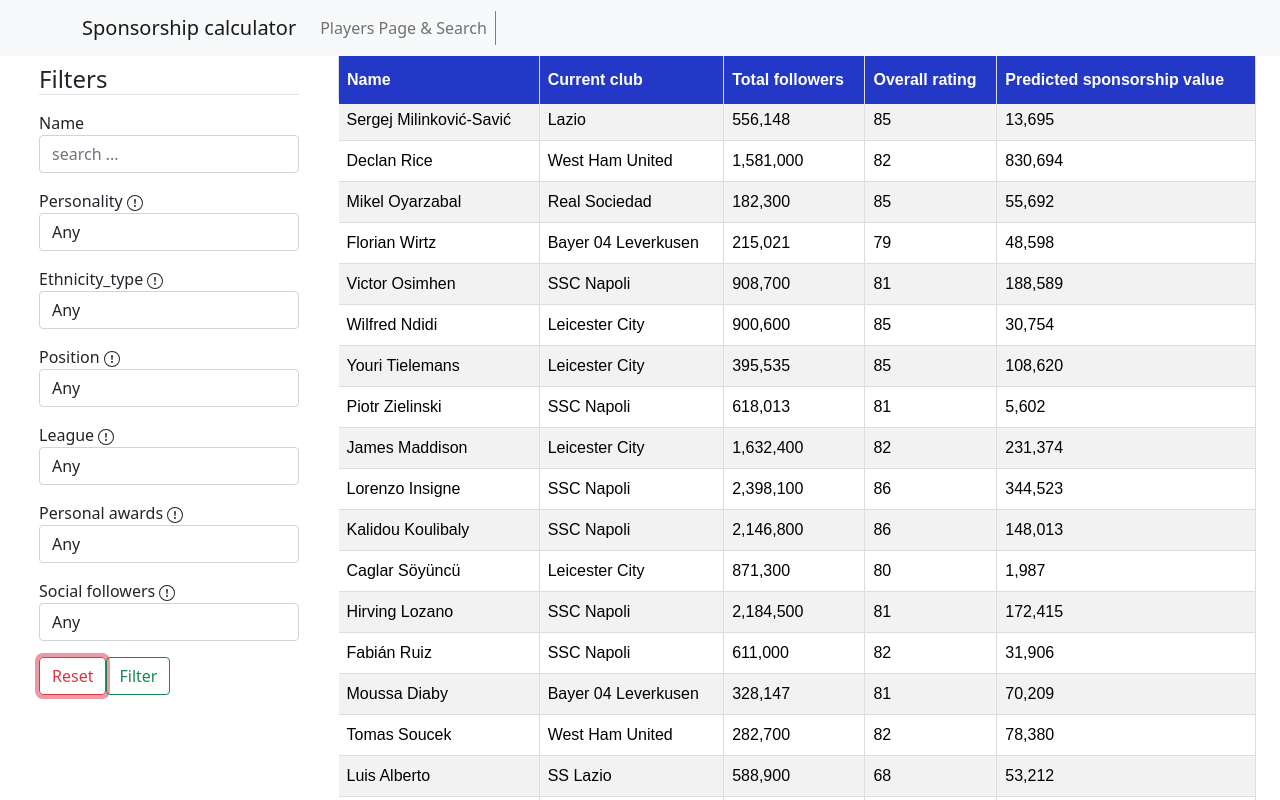
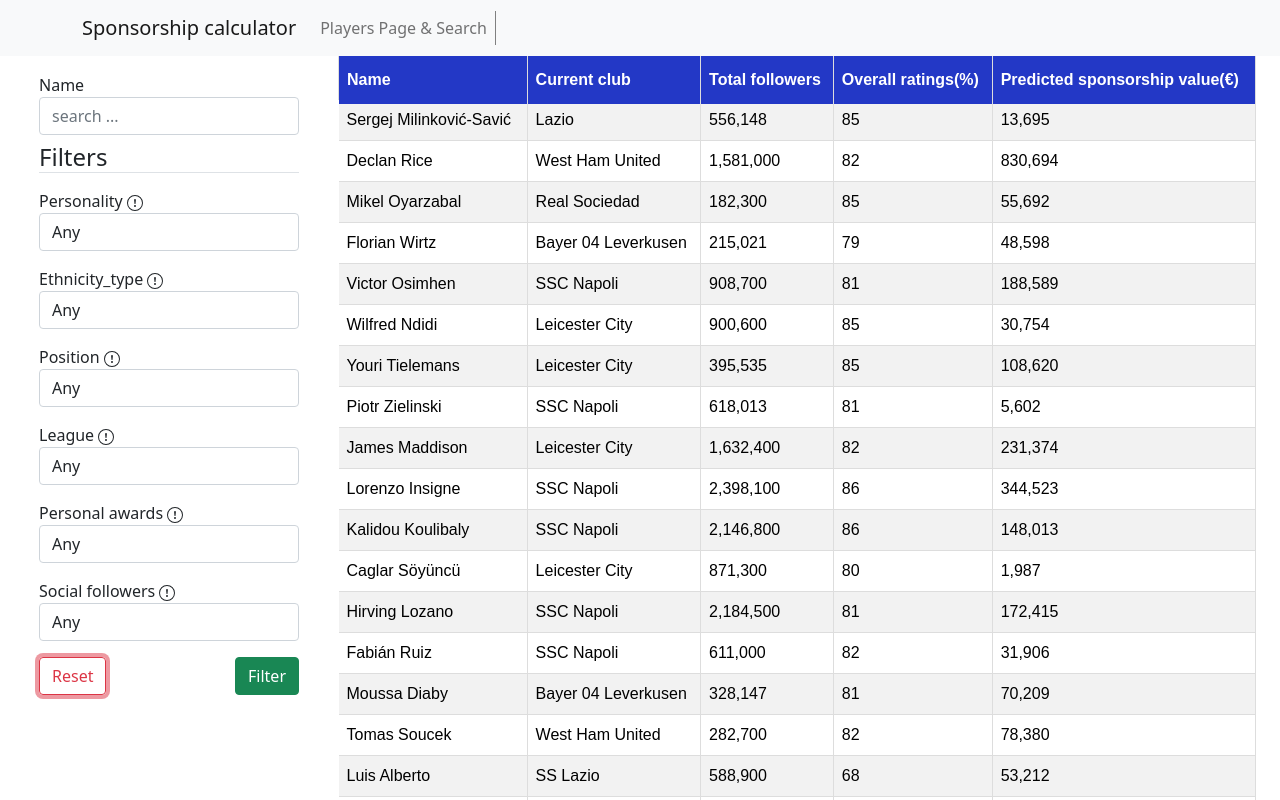
Before and after one commit to medhatjachour/sponsorShipDemo, a React (Create React App) app: page /#/ in a window 1280 px wide. Both pictures are taken after a click on the button "Reset". Shown: the top 800 px of the page. Built offline with nearby package versions, Linux system fonts and the light colour scheme.

Commit message:
filiters

```diff
--- a/src/components/Filter.jsx
+++ b/src/components/Filter.jsx
@@ -5,19 +5,14 @@
 import { BsExclamationCircle } from "react-icons/bs";
 
 const Filter = ({
+  onHandleFilters,
   onNameFilter,
   personality_type ,
-  onPersonalityFilter,
   ethnicity_type,
-  onEthinictyFilter,
   player_position,
-  onPositionFilter,
   player_league,
-  onLeagueFilter,
   player_awards,
-  onAwardsFilter,
-  onSocialFilter,
-  onReset
+  onReset,
 
 }) => {
 
@@ -32,71 +27,100 @@
   });
 
 
+
   const handleInput = (field) => (event) => {
     const { value } = event.target;
+    delete filters[field];
 
+    //setFilters({...filters,[field]: value,});
+    setFilters({[field]: value,...filters})
+
+    if (field =" name"){
+    //onNameFilter(document.getElementById("name").value);
+  }
+
+    /*
+      onNameFilter(value)
     console.log(filters);
-    setFilters({
-      ...filters,
-      [field]: value,
-    });
+    onPersonalityFilter(document.getElementById("personality_type").value);
+    onEthinictyFilter(document.getElementById("ethnicity_type").value);
+    onPositionFilter(document.getElementById("player_position").value);
+    onLeagueFilter(document.getElementById("player_league").value);
+    onSocialFilter(document.getElementById("Social").value);
+    onAwardsFilter(document.getElementById("awards").value);
 
-    console.log(field);
-    console.log(value);
+    /*
     switch (field) {
       case "name":
-        console.log("name");
         onNameFilter(value);
-        //break;
+        break;
       case "personality":
-        console.log("personality");
         onPersonalityFilter(value);
-       // break;
+        break;
       case "ethnicity":
-        console.log("ethnicity");
         onEthinictyFilter(value);
-       // break;
+        break;
       case "position":
-        console.log("position");
         onPositionFilter(value);
-       // break;
+        break;
       case "league":
-        console.log("league");
         onLeagueFilter(value);
-       // break;
+        break;
       case "awards":
-        console.log("awards");
         onAwardsFilter(value);
-        //break;
+        break;
       case "follower":
-        console.log("follower");
        onSocialFilter(value);
-        // break;
+       break;
       default:
-        console.log("default");
         break;
-    }
+    }*/
+
   };
+ const handleFilters = ()=>{
+  console.log(filters);
+  onHandleFilters(filters)
 
-console.log(filters);
+
+ }
+
+
+const reset =() =>{
+  document.getElementById("player_position").selectedIndex = 0;
+  document.getElementById("personality_type").selectedIndex = 0;
+  document.getElementById("ethnicity_type").selectedIndex = 0;
+  document.getElementById("player_league").selectedIndex = 0;
+  document.getElementById("awards").selectedIndex = 0;
+  document.getElementById("Social").selectedIndex = 0;
+  setFilters({
+    name:"",
+    personality: "",
+    ethnicity: "",
+    position:"",
+    league: "",
+    awards: "",
+    follower: "",
+  })
+}
     return (
         <div className='holder_filter'>
     <div className="row ">
-      <div className="col">
-        <h4 className="border-bottom">Filters</h4>
-      </div>
 
-      <div className="col-sm-12 my-2">
+    <div className="col-sm-12 my-2">
         <label htmlFor="name">Name</label>
         <input
           placeholder='search ...'
           type="text"
           className="form-control"
           id="name"
+          onChange={handleInput("name")}
           value={filters.name}
-          onChange={handleInput("name")}
         />
       </div>
+      <div className="col">
+        <h4 className="border-bottom">Filters</h4>
+      </div>
+
 
       <div className="col-sm-12 my-2">
         <label htmlFor="name">Personality <BsExclamationCircle/> </label>
@@ -193,7 +217,7 @@
         <label htmlFor="gender">Social followers  <BsExclamationCircle/> </label>
         <select
           className="form-control"
-          id="gender"
+          id="Social"
           onChange={handleInput("follower")}
         >
           <option value="Any">Any</option>
@@ -207,8 +231,8 @@
       </div>
 
       <div className="col-sm-12 my-2">
-      <Button variant="outline-danger" onClick={onReset}>Reset</Button>
-      <Button variant="outline-success">Filter</Button>
+      <span onClick={reset}> <Button variant="outline-danger" onClick={onReset}> Reset </Button></span>
+      <Button variant="success" onClick={handleFilters}>Filter</Button>
       </div>
 
     </div>
--- a/src/components/filter.css
+++ b/src/components/filter.css
@@ -15,3 +15,6 @@
     margin: 0px;
     padding: 0px;
 }
+.btn-success{
+    float: right;
+}
--- a/src/components/table.jsx
+++ b/src/components/table.jsx
@@ -11,8 +11,8 @@
                     <th >Name</th>
                     <th>Current club</th>
                     <th>Total followers</th>
-                    <th>Overall rating</th>
-                    <th>Predicted sponsorship value</th>
+                    <th>Overall ratings(%)</th>
+                    <th>Predicted sponsorship value(€)</th>
                 </tr>
 
                 {data.map(item => (
@@ -22,7 +22,7 @@
                     <td><NavLink to={`/Playerpage/${item.id-1}`}> {item.Current_club}</NavLink></td>
                     <td><NavLink to={`/Playerpage/${item.id-1}`}>{parseInt(item.Total_Followers).toLocaleString("en-US")}</NavLink></td>
                     <td><NavLink to={`/Playerpage/${item.id-1}`}>{item.Overall_rating} </NavLink></td>
-                    <td><NavLink to={`/Playerpage/${item.id-1}`}>{item.Predicted_Sponsorship_value}</NavLink> </td>
+                    <td><NavLink to={`/Playerpage/${item.id-1}`}>{parseInt(item.Predicted_Sponsorship_value).toLocaleString("en-US")}</NavLink> </td>
 
                     </tr>
                 ))}
--- a/src/pages/Home.jsx
+++ b/src/pages/Home.jsx
@@ -4,17 +4,18 @@
 import Filter from "../components/Filter";
 import "./home.css";
 
+
 const Home = () => {
   const [query, setQuery] = useState(Users);
-
+  let theData = Users
 
   const handleFilterName = (name) => {
-    if (!name) {
+    if (!name || name === " ") {
        return setQuery(Users)
     }
     else{
 
-    const filteredData = query.filter((item) => {
+    const filteredData = Users.filter((item) => {
       if (item.Name.toLowerCase().includes(name.toLowerCase())) {
         return item;
       }
@@ -23,173 +24,222 @@
   }
   };
 
-  const generatePersonality_TypeDataForDropdown = () => {
-    return [...new Set(Users.map((item) => item.Personality_Type))];
-  };
 
-  const handleFilterPersonality = (personality) => {
-    if (personality === "Any"){
-    setQuery(Users);
+  const handleFilters = (filters) =>{
+
+    for (let index = 0; index < (Object.keys(filters)).length; index++) {
+     const field = Object.keys(filters)[index]
+     const value = filters[Object.keys(filters)[index]]
+      console.log("heData");
+      console.log(theData);
+     switch (field) {
+       case "name":
+         //onNameFilter(value);
+            if (!value) {
+              return setQuery(theData)
             }
             else{
 
-    setQuery(Users);
-    const filteredData = query.filter((item) => {
-      if (item.Personality_Type === personality) {
+            const filteredData = theData.filter((item) => {
+              if (item.Name.toLowerCase().includes(value.toLowerCase())) {
+                return item;
+              }
+            });
+            setQuery(filteredData);
+            theData = filteredData
+          }
+         break;
+       case "personality":
+
+          console.log("personality");
+          if (value === "Any" || !value){
+          setQuery(theData);
+          }
+          else{
+
+          const filteredDataPersonality = theData.filter((item) => {
+            if (item.Personality_Type === value) {
+              return item;
+            }
+          });
+          setQuery(filteredDataPersonality);
+          console.log(filteredDataPersonality)
+          theData = filteredDataPersonality
+        }
+
+         break;
+
+       case "ethnicity":
+          console.log("ethnicity");
+          if (value === "Any" || !value){
+            setQuery(theData)
+          }
+          else{
+          const filteredDataEthnicity = theData.filter((item) => {
+            if (item.Ethnicity === value ){
               return item  ;
             }
           });
-    setQuery(filteredData);
-  }
+          setQuery(filteredDataEthnicity);
+          console.log(filteredDataEthnicity)
+          theData = filteredDataEthnicity
         };
+         break;
+       case "position":
 
-  const generateEthnicityDataForDropdown = () => {
-    return [...new Set(Users.map((item) => item.Ethnicity))];
-  };
-
-  const handleFilterEthnicity= (ethnicity) => {
-    if (ethnicity === "Any"){
-      setQuery(Users)
+          console.log("position");
+          if (value === "Any" || !value){
+            setQuery(theData)
           }
           else{
-    const filteredData = query.filter((item) => {
-      if (item.Ethnicity === ethnicity ){
+          const filteredDataPosition = theData.filter((item) => {
+            if (item.League_Position === value ){
+              return item  ;
+            }
+          });
+          setQuery(filteredDataPosition);
+          console.log(filteredDataPosition)
+          theData = filteredDataPosition
+        }
+
+         break;
+       case "league":
+          console.log("league");
+          if (value === "Any" || !value){
+           setQuery(theData)
+          }
+          else{
+          const filteredDataLeague = theData.filter((item) => {
+            if (item.League === value ){
               return item  ;
             }
           });
 
-    setQuery(filteredData);
+          setQuery(filteredDataLeague);
+          console.log(filteredDataLeague)
+          theData = filteredDataLeague
         }
+
+         break;
+       case "awards":
+          console.log("awards");
+
+          if (value === "Any" || !value){
+           setQuery(theData)
+          }
+          else{
+          const filteredDataAwards = theData.filter((item) => {
+            const stAward = `${item.Individual_Awards }`
+
+            if (stAward.toString() === value ){
+              return item  ;
+            }
+          });
+          theData = filteredDataAwards
+          console.log(filteredDataAwards)
+          setQuery(filteredDataAwards);
+          }
+
+         break;
+       case "follower":
+
+          if (value === "Any" || !value){
+            setQuery(theData)
+          }
+          else if (value === "100000"){
+            const filteredDataFollowers = theData.filter((item) => {
+              const stdt = `${item.Total_Followers }`
+              const stSlct = value
+
+              if (parseInt(stdt) <= stSlct ){
+                return item  ;
+              }
+            });
+            setQuery(filteredDataFollowers);
+            theData = filteredDataFollowers
+          }
+
+          else if (value === "250000"){
+            const filteredDataFollowers = theData.filter((item) => {
+              const stdt = `${item.Total_Followers }`
+              const stSlct = value
+
+              if (parseInt(stdt) <= stSlct && parseInt(stdt) >= 100000 ){
+                return item  ;
+              }
+            });
+            setQuery(filteredDataFollowers);
+            theData = filteredDataFollowers
+          }
+
+          else if (value === "500000"){
+            const filteredDataFollowers = theData.filter((item) => {
+              const stdt = `${item.Total_Followers }`
+              const stSlct = value
+
+              if (parseInt(stdt) <= stSlct && parseInt(stdt) >= 250000 ){
+                return item  ;
+              }
+            });
+            setQuery(filteredDataFollowers);
+            theData = filteredDataFollowers
+          }
+
+          else if (value === "1000000"){
+            const filteredDataFollowers = theData.filter((item) => {
+              const stdt = `${item.Total_Followers }`
+              const stSlct = value
+
+              if (parseInt(stdt) <= stSlct && parseInt(stdt) >= 500000 ){
+                return item  ;
+              }
+            });
+            setQuery(filteredDataFollowers);
+            theData = filteredDataFollowers
+          }
+
+          else if (value === "1000001"){
+            const filteredDataFollowers = theData.filter((item) => {
+              const stdt = `${item.Total_Followers }`
+              const stSlct = value
+
+              if (parseInt(stdt) >= stSlct ){
+                return item  ;
+              }
+            });
+            setQuery(filteredDataFollowers);
+            console.log(filteredDataFollowers)
+            theData = filteredDataFollowers
+          }
+
+        break;
+       default:
+         break;
+       }
+    }
+    console.log("query");
+    console.log(query);
+  }
+  const handleReset = () => {
+    setQuery(Users)
+  }
+  const generatePersonality_TypeDataForDropdown = () => {
+    return [...new Set(Users.map((item) => item.Personality_Type))];
   };
-
+  const generateEthnicityDataForDropdown = () => {
+    return [...new Set(Users.map((item) => item.Ethnicity))];
+  };
   const generatePlayer_positionDataForDropdown = () => {
     return [...new Set(Users.map((item) => item.League_Position))];
   };
-
-  const handleFilterPosition = (position) => {
-    if (position === "Any"){
-      setQuery(Users)
-    }
-    else{
-    const filteredData = query.filter((item) => {
-      if (item.League_Position === position ){
-        return item  ;
-      }
-    });
-
-    setQuery(filteredData);
-  }
-  };
-
   const generatePlayer_leagueDataForDropdown = () => {
     return [...new Set(Users.map((item) => item.League))];
   };
-
-  const handleFilterLeague = (league) => {
-    if (league === "Any"){
-      setQuery(Users)
-    }
-    else{
-    const filteredData = query.filter((item) => {
-      if (item.League === league ){
-        return item  ;
-      }
-    });
-
-    setQuery(filteredData);
-  }
-  };
-
   const generatePlayer_awardsDataForDropdown = () => {
     return [...new Set(Users.map((item) => item.Individual_Awards).sort( (function(a, b) {
       return a - b;
     }) ))];
   };
-  const handleFilterawards = (awards) => {
-
-    if (awards === "Any"){
-      setQuery(Users)
-    }
-    else{
-    const filteredData = query.filter((item) => {
-      const stAward = `${item.Individual_Awards }`
-
-      if (stAward.toString() === awards ){
-        return item  ;
-      }
-    });
-    setQuery(filteredData);
-    }
-  };
-
-  const handleFilterSocial = (follower) => {
-
-    if (follower === "Any"){
-      //setQuery(Users)
-    }
-    else if (follower === "100000"){
-      const filteredData = query.filter((item) => {
-        const stdt = `${item.Total_Followers }`
-        const stSlct = follower
-
-        if (parseInt(stdt) <= stSlct ){
-          return item  ;
-        }
-      });
-      setQuery(filteredData);
-    }
-
-    else if (follower === "250000"){
-      const filteredData = query.filter((item) => {
-        const stdt = `${item.Total_Followers }`
-        const stSlct = follower
-
-        if (parseInt(stdt) <= stSlct && parseInt(stdt) >= 100000 ){
-          return item  ;
-        }
-      });
-      setQuery(filteredData);
-    }
-
-    else if (follower === "500000"){
-      const filteredData = query.filter((item) => {
-        const stdt = `${item.Total_Followers }`
-        const stSlct = follower
-
-        if (parseInt(stdt) <= stSlct && parseInt(stdt) >= 250000 ){
-          return item  ;
-        }
-      });
-      setQuery(filteredData);
-    }
-
-    else if (follower === "1000000"){
-      const filteredData = query.filter((item) => {
-        const stdt = `${item.Total_Followers }`
-        const stSlct = follower
-
-        if (parseInt(stdt) <= stSlct && parseInt(stdt) >= 500000 ){
-          return item  ;
-        }
-      });
-      setQuery(filteredData);
-    }
-
-    else if (follower === "1000001"){
-      const filteredData = query.filter((item) => {
-        const stdt = `${item.Total_Followers }`
-        const stSlct = follower
-
-        if (parseInt(stdt) >= stSlct ){
-          return item  ;
-        }
-      });
-      setQuery(filteredData);
-    }
-  };
-  const handleReset = () => {
-    setQuery(Users)
-  }
   return (
     <>
     <div className="container-fluid">
@@ -197,18 +247,18 @@
         <div className="row wdss">
           <div className="col-md-3">
             <Filter
+
               onNameFilter = {handleFilterName}
               personality_type = {generatePersonality_TypeDataForDropdown()}
-              onPersonalityFilter = {handleFilterPersonality}
+              onHandleFilters = {handleFilters}
               ethnicity_type = {generateEthnicityDataForDropdown() }
-              onEthinictyFilter = {handleFilterEthnicity}
+
               player_position = {generatePlayer_positionDataForDropdown()}
-              onPositionFilter = {handleFilterPosition}
+
               player_league = {generatePlayer_leagueDataForDropdown()}
-              onLeagueFilter = {handleFilterLeague}
+
               player_awards={generatePlayer_awardsDataForDropdown()}
-              onAwardsFilter = {handleFilterawards}
-              onSocialFilter = {handleFilterSocial}
+
               onReset = {handleReset}
         />
           </div>
@@ -221,5 +271,4 @@
     </>
   );
 };
-
 export default Home;
--- a/src/pages/playerPage.css
+++ b/src/pages/playerPage.css
@@ -78,7 +78,7 @@
     background-color: #d7d7d7;
     padding: 2px 5px;
     border-radius: 20px;
-    font-size: 2.5rem;
+    font-size: 2.2rem;
     text-align: center;
 }
 .ic-img span span{
```
Also changed, not shown: src/dummydata.js (+50 -50 lines), src/pages/PlayerPage.jsx (+5 -9 lines). Lines whose indentation alone changed are shown as unchanged.
